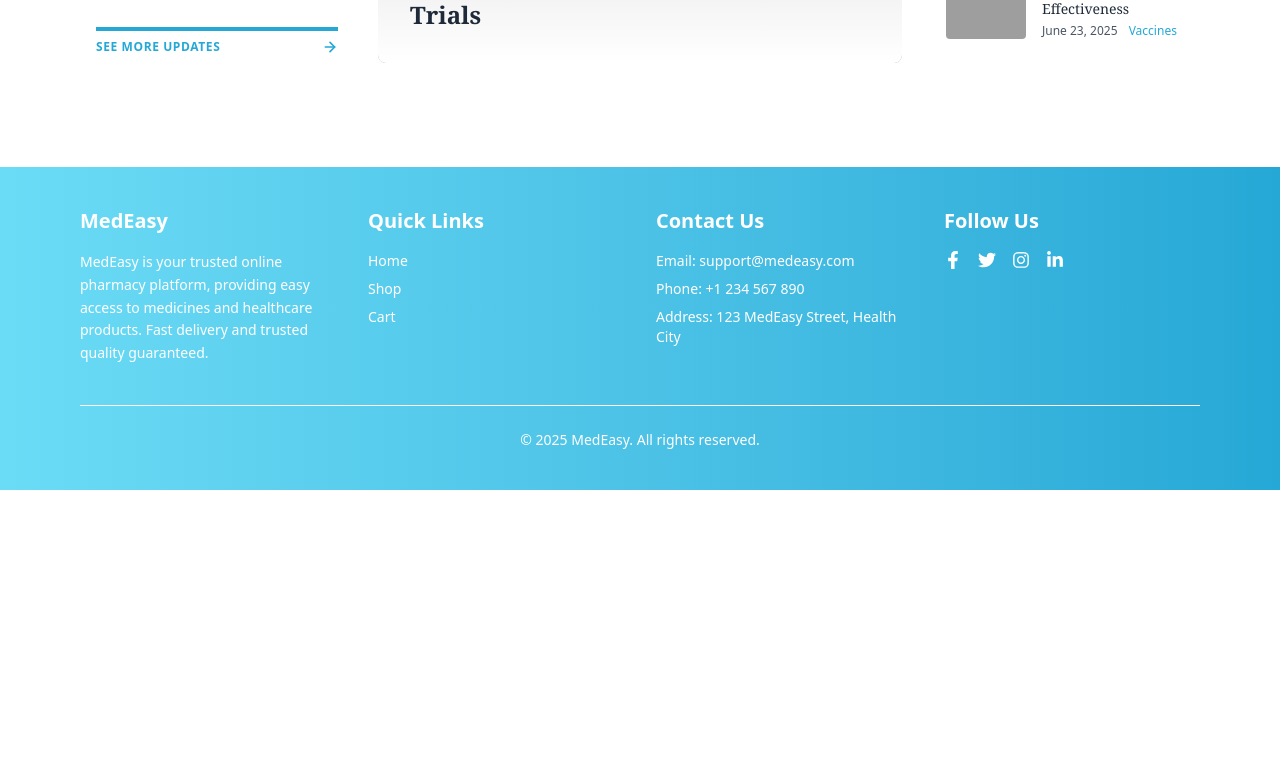
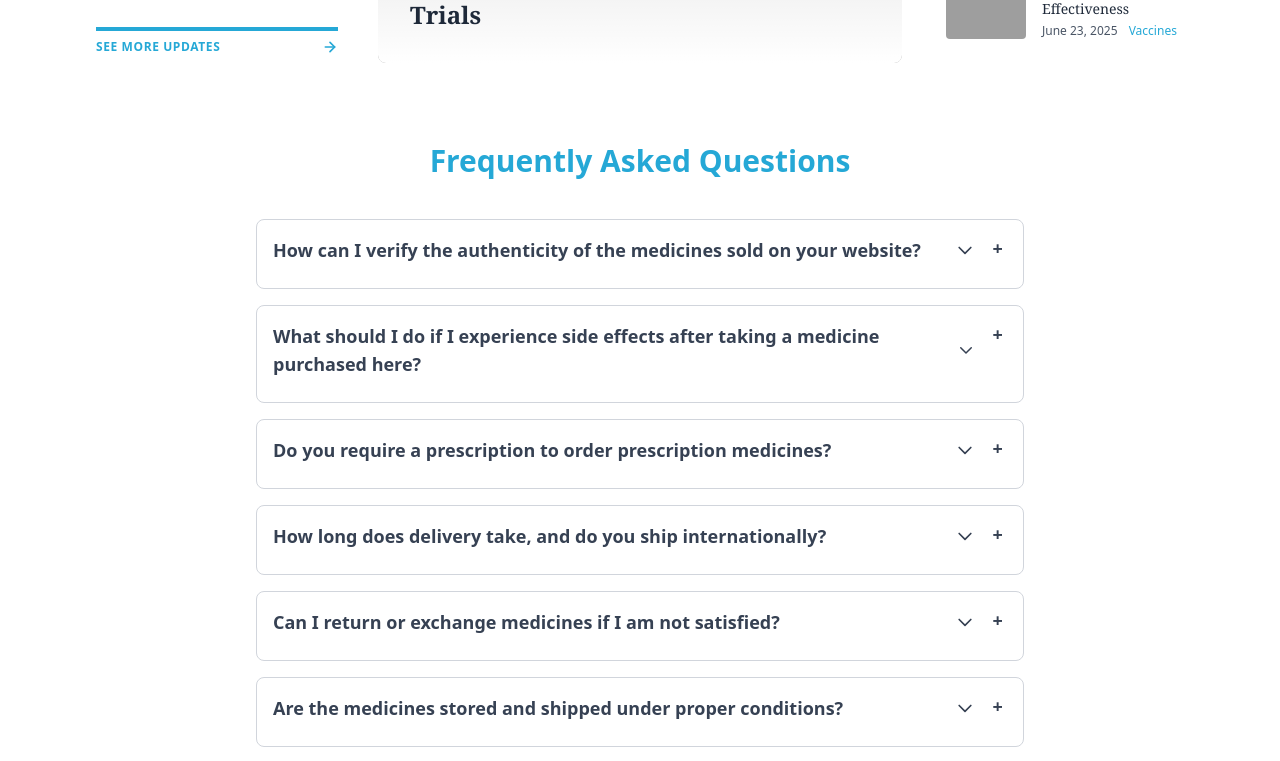
Before and after one commit to tamim-111/assignment-12-client, a React (Vite) app: page / in a window 1280 px wide. Shown: the part 710-1471 px from the top of the page. Before the commit the page ends 1200 px from the top, so only its background shows below. Built offline with nearby package versions, Linux system fonts and the light colour scheme; no server answers; grey boxes are pictures that could not be loaded.

Commit message:
feat(home page): add FAQ section

```diff
--- /dev/null
+++ b/src/pages/Home/FAQ.jsx
@@ -0,0 +1,70 @@
+import React from 'react';
+import Container from '../../components/Shared/Container';
+
+const FAQ = () => {
+    return (
+        <section className="px-4 py-10 text-gray-800 bg-white dark:bg-gray-50">
+            <Container>
+                <h2 className="text-3xl font-bold text-center mb-10 text-[#25A8D6]">Frequently Asked Questions</h2>
+                <div className="max-w-3xl mx-auto space-y-4">
+                    {[
+                        {
+                            question: "How can I verify the authenticity of the medicines sold on your website?",
+                            answer: "All medicines on our platform are sourced from licensed pharmacies and suppliers. Each product comes with a certification and batch number to ensure authenticity."
+                        },
+                        {
+                            question: "What should I do if I experience side effects after taking a medicine purchased here?",
+                            answer: "If you experience any side effects, please stop using the medicine immediately and consult your healthcare provider. You can also contact our support team for assistance."
+                        },
+                        {
+                            question: "Do you require a prescription to order prescription medicines?",
+                            answer: "Yes, we require a valid prescription uploaded at checkout for all prescription-only medicines to comply with legal and safety regulations."
+                        },
+                        {
+                            question: "How long does delivery take, and do you ship internationally?",
+                            answer: "Delivery times depend on your location but typically range from 2-7 business days. Currently, we only ship within your country, but international shipping options may be added soon."
+                        },
+                        {
+                            question: "Can I return or exchange medicines if I am not satisfied?",
+                            answer: "Due to the sensitive nature of medicines, we only accept returns or exchanges for damaged or incorrect items. Please contact our support within 48 hours of delivery for assistance."
+                        },
+                        {
+                            question: "Are the medicines stored and shipped under proper conditions?",
+                            answer: "Absolutely. We follow strict guidelines for storage and shipping to maintain medicine efficacy, including temperature control where necessary."
+                        },
+                        {
+                            question: "How do I contact customer support for further help?",
+                            answer: "You can reach our customer support team via email at support@medeasy.com or call us at +1 234 567 890 during business hours."
+                        },
+                    ].map(({ question, answer }, i) => (
+                        <div
+                            tabIndex={0}
+                            className="collapse collapse-plus border border-gray-300 rounded-lg bg-white dark:bg-gray-100 hover:border-[#25A8D6] hover:shadow-lg transition-shadow duration-300 focus:outline-none focus:ring-2 focus:ring-[#25A8D6]"
+                            key={i}
+                        >
+                            <input type="checkbox" />
+                            <div className="collapse-title text-lg font-semibold text-gray-700 dark:text-gray-900 cursor-pointer hover:text-[#25A8D6] transition-colors duration-300 flex items-center justify-between">
+                                {question}
+                                <svg
+                                    className="w-5 h-5 transition-transform duration-300"
+                                    fill="none"
+                                    stroke="currentColor"
+                                    strokeWidth="2"
+                                    viewBox="0 0 24 24"
+                                    xmlns="http://www.w3.org/2000/svg"
+                                >
+                                    <path strokeLinecap="round" strokeLinejoin="round" d="M19 9l-7 7-7-7"></path>
+                                </svg>
+                            </div>
+                            <div className="collapse-content text-gray-600 dark:text-gray-800 mt-2 px-2">
+                                <p>{answer}</p>
+                            </div>
+                        </div>
+                    ))}
+                </div>
+            </Container>
+        </section>
+    );
+};
+
+export default FAQ;
--- a/src/pages/Home/Home.jsx
+++ b/src/pages/Home/Home.jsx
@@ -1,9 +1,11 @@
+import FAQ from './FAQ'
 import LatestNews from './LatestNews'
 
 const Home = () => {
   return (
     <div>
       <LatestNews></LatestNews>
+      <FAQ></FAQ>
     </div>
   )
 }
```
Also changed, not shown: src/pages/Home/ExtraSection1.jsx (deleted), src/pages/Home/ExtraSection2.jsx (deleted).
